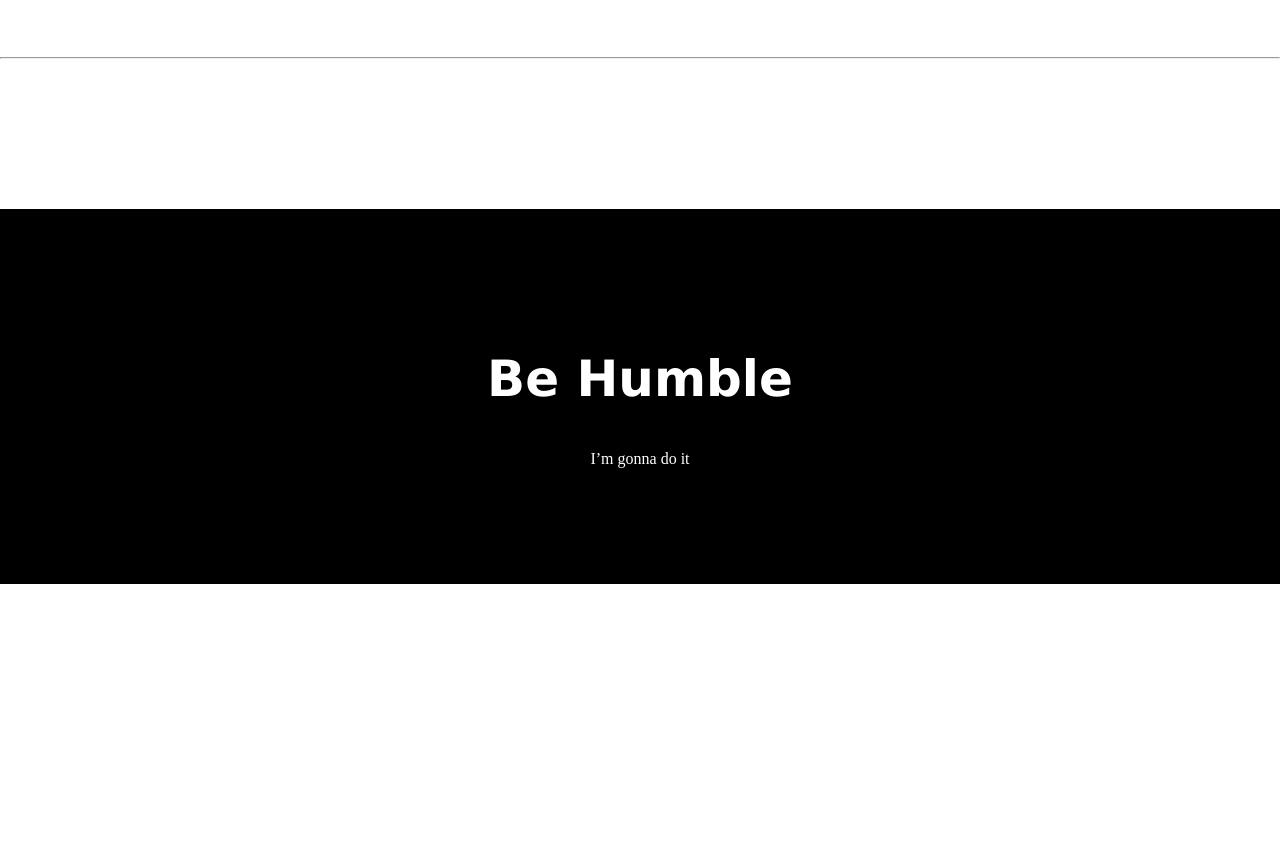
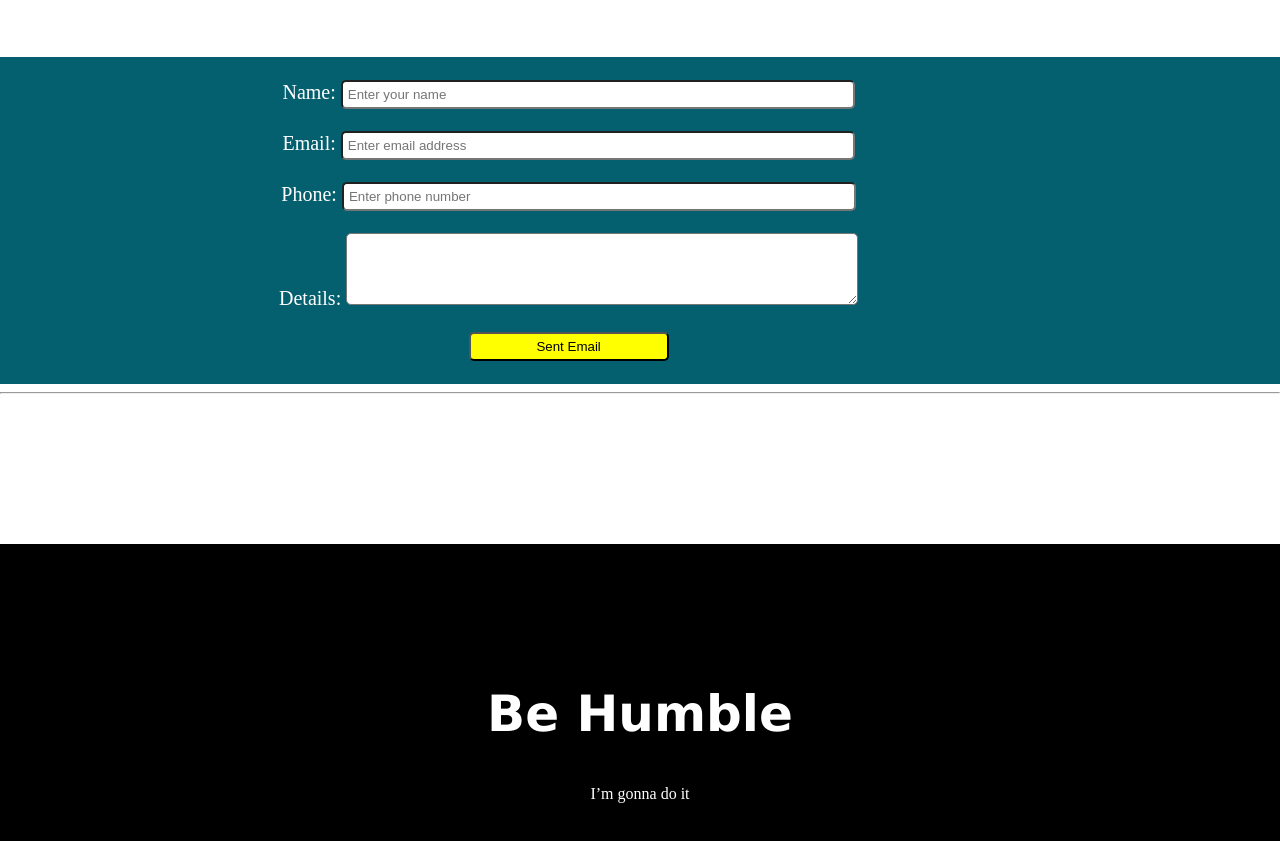
Before and after one commit to web-dev-mohsin/1-assignment-donate-today, a plain HTML site: page index.html in a window 1280 px wide. Shown: the part 3436-4277 px from the top of the page. Before the commit the page ends 4020 px from the top, so only its background shows below. Drawn offline with Linux system fonts and the light colour scheme.

Commit message:
image update

```diff
--- a/css/style.css
+++ b/css/style.css
@@ -271,6 +271,40 @@ body{
     font-size: 50px;
     font-family: 'Lucida Sans', 'Lucida Sans Regular', 'Lucida Grande', 'Lucida Sans Unicode', Geneva, Verdana, sans-serif;
 }
+#container-form{
+    width: 100%;
+    background-color: #04606e;
+}
+#contact-form{
+
+
+    width: 60%;
+    margin: auto;
+
+}
+#contact-form td{
+    display: block;
+    margin: 20px;
+    color: white;
+    font-size: 20px;
+    text-align: center;
+}
+
+#contact-form input{
+  padding: 5px;
+  width: 500px;
+  border-radius: 5px;
+}
+
+#contact-form textarea{
+    padding: 5px;
+    width: 500px;
+    border-radius: 5px;
+  }
+#contact-form input[type="submit"]{
+    width: 200px;
+    background-color: yellow;
+}
 h1{
     color: #04606e;
 }
--- a/index.html
+++ b/index.html
@@ -155,6 +155,44 @@
     </div>
 </section>
 
+
+<section id="container-form">
+    <div id="contact-form">
+        <table>
+            <tr>
+                <td>
+                <label for="">Name:
+                 <input placeholder="Enter your name" type="text">
+               </label>
+              </td>
+
+              <td>
+                <label for="">Email:
+                 <input placeholder="Enter email address" type="text">
+               </label>
+              </td>
+
+              <td>
+                <label for="">Phone:
+                 <input placeholder="Enter phone number" type="text">
+               </label>
+              </td>
+
+              <td>
+                <label for=""> Details:
+                    <textarea placeholder="Enter details"   rows="4" cols="50" > </textarea>
+               </label>
+              </td>
+
+              <td>
+                <label for="">
+                 <input placeholder="Enter phone number" type="submit" value="Sent Email">
+               </label>
+              </td>
+            </tr>
+        </table>
+    </div>
+</section>
 <!-- disaster-map section end -->
 
         <hr>
```
